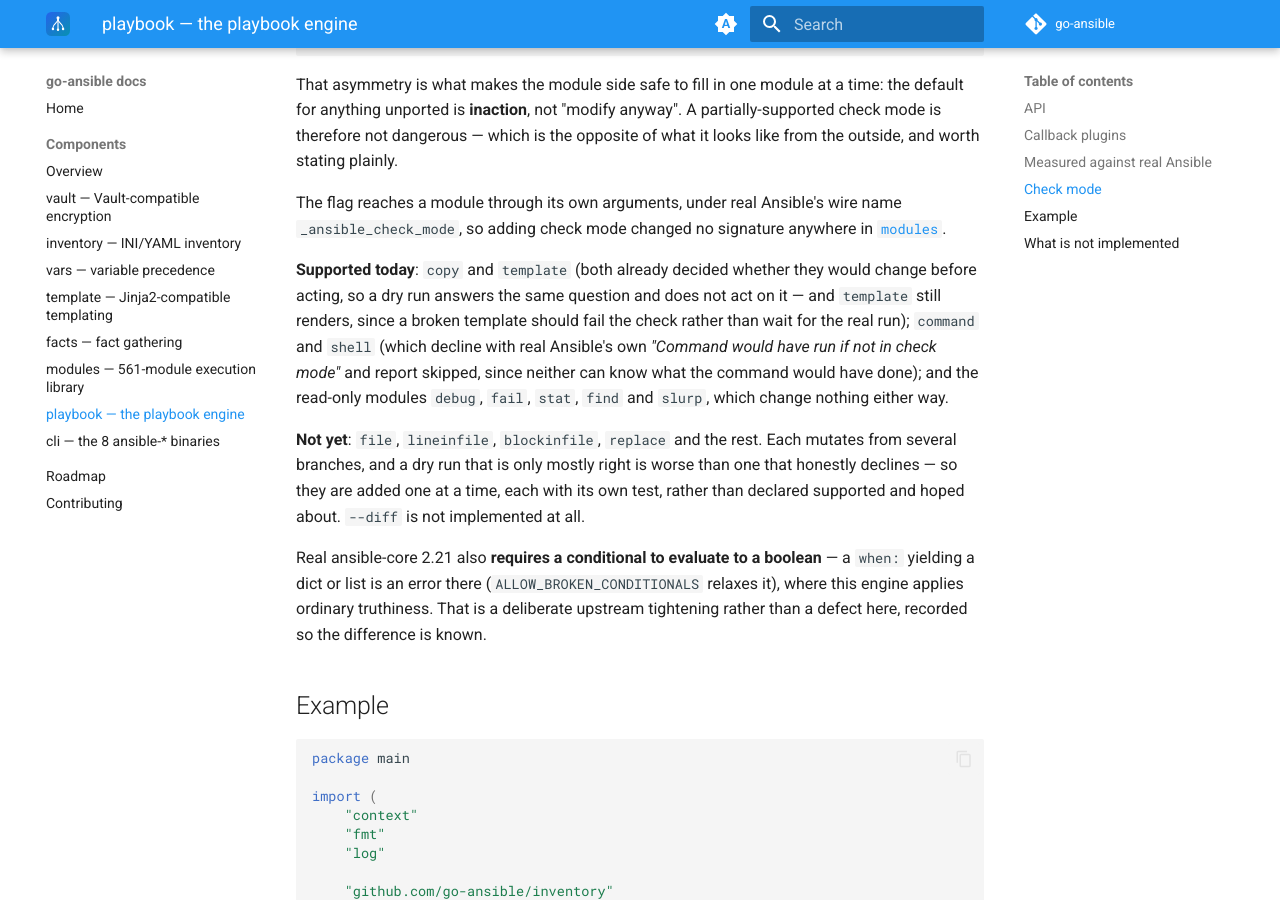
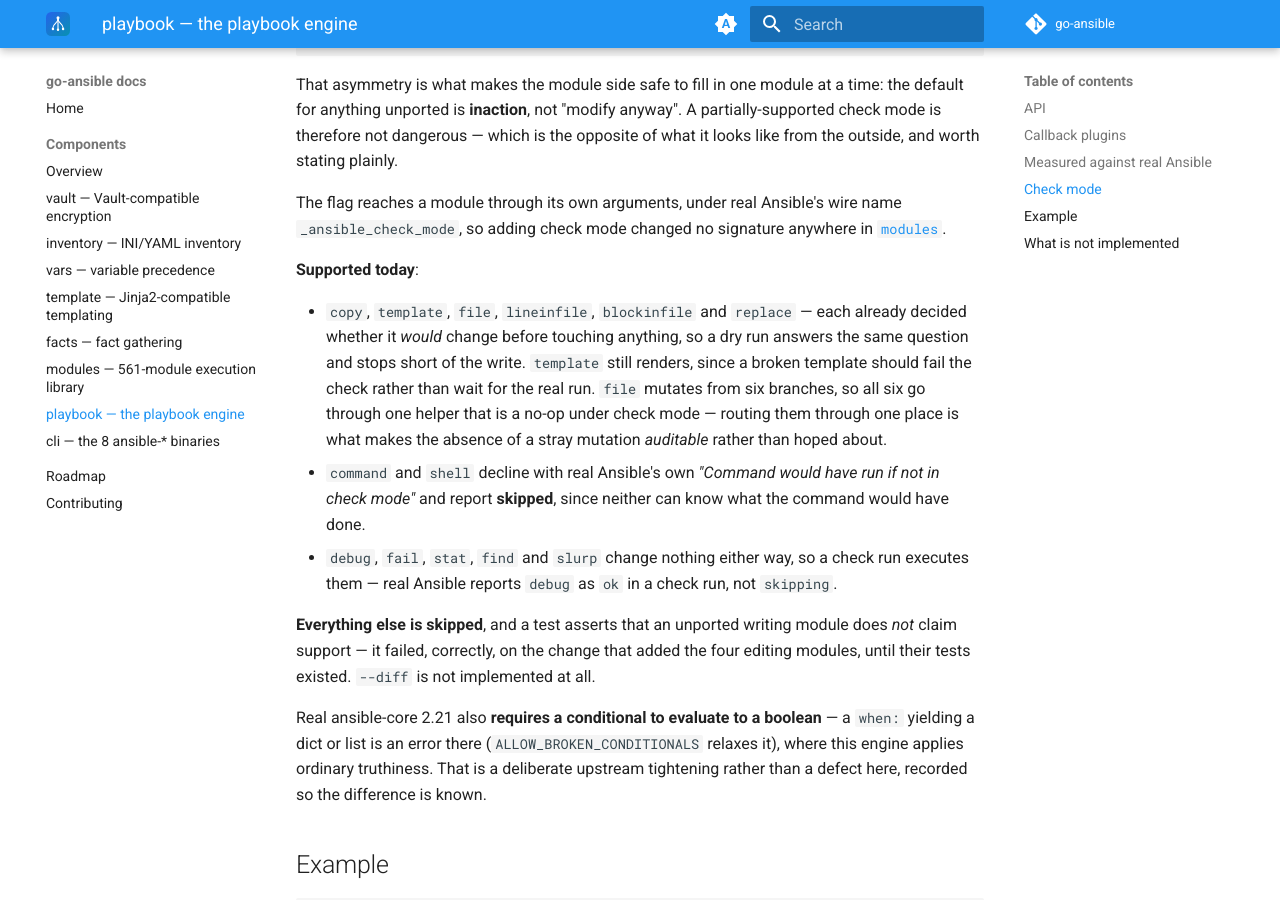
Before and after one commit to go-ansible/docs, an MkDocs documentation site: the page built from docs/components/playbook.md, in a window 1280 px wide and 900 px high, scrolled down 5400 px. Built offline with MkDocs 1.6.1 and Material for MkDocs 9.7.7, drawn with Linux system fonts in a browser that asks for light colours; the version menu is left out.

Commit message:
Record check-mode support for the writing modules (#34)
file, lineinfile, blockinfile and replace now honour a dry run. Also
records why file routes its six mutating branches through one helper, and
that the guard-rail test caught the change honestly before its tests
existed.

Co-authored-by: Claude Opus 5 <noreply@anthropic.com>

```diff
--- a/docs/components/playbook.md
+++ b/docs/components/playbook.md
@@ -266,21 +266,27 @@ The flag reaches a module through its own arguments, under real Ansible's
 wire name `_ansible_check_mode`, so adding check mode changed no
 signature anywhere in [`modules`](modules.md).
 
-**Supported today**: `copy` and `template` (both already decided whether
-they would change before acting, so a dry run answers the same question
-and does not act on it — and `template` still renders, since a broken
-template should fail the check rather than wait for the real run);
-`command` and `shell` (which decline with real Ansible's own *"Command
-would have run if not in check mode"* and report skipped, since neither
-can know what the command would have done); and the read-only modules
-`debug`, `fail`, `stat`, `find` and `slurp`, which change nothing either
-way.
+**Supported today**:
 
-**Not yet**: `file`, `lineinfile`, `blockinfile`, `replace` and the rest.
-Each mutates from several branches, and a dry run that is only mostly
-right is worse than one that honestly declines — so they are added one at
-a time, each with its own test, rather than declared supported and hoped
-about. `--diff` is not implemented at all.
+- `copy`, `template`, `file`, `lineinfile`, `blockinfile` and `replace` —
+  each already decided whether it *would* change before touching
+  anything, so a dry run answers the same question and stops short of the
+  write. `template` still renders, since a broken template should fail the
+  check rather than wait for the real run. `file` mutates from six
+  branches, so all six go through one helper that is a no-op under check
+  mode — routing them through one place is what makes the absence of a
+  stray mutation *auditable* rather than hoped about.
+- `command` and `shell` decline with real Ansible's own *"Command would
+  have run if not in check mode"* and report **skipped**, since neither
+  can know what the command would have done.
+- `debug`, `fail`, `stat`, `find` and `slurp` change nothing either way,
+  so a check run executes them — real Ansible reports `debug` as `ok` in
+  a check run, not `skipping`.
+
+**Everything else is skipped**, and a test asserts that an unported
+writing module does *not* claim support — it failed, correctly, on the
+change that added the four editing modules, until their tests existed.
+`--diff` is not implemented at all.
 
 Real ansible-core 2.21 also **requires a conditional to evaluate to a
 boolean** — a `when:` yielding a dict or list is an error there
```
